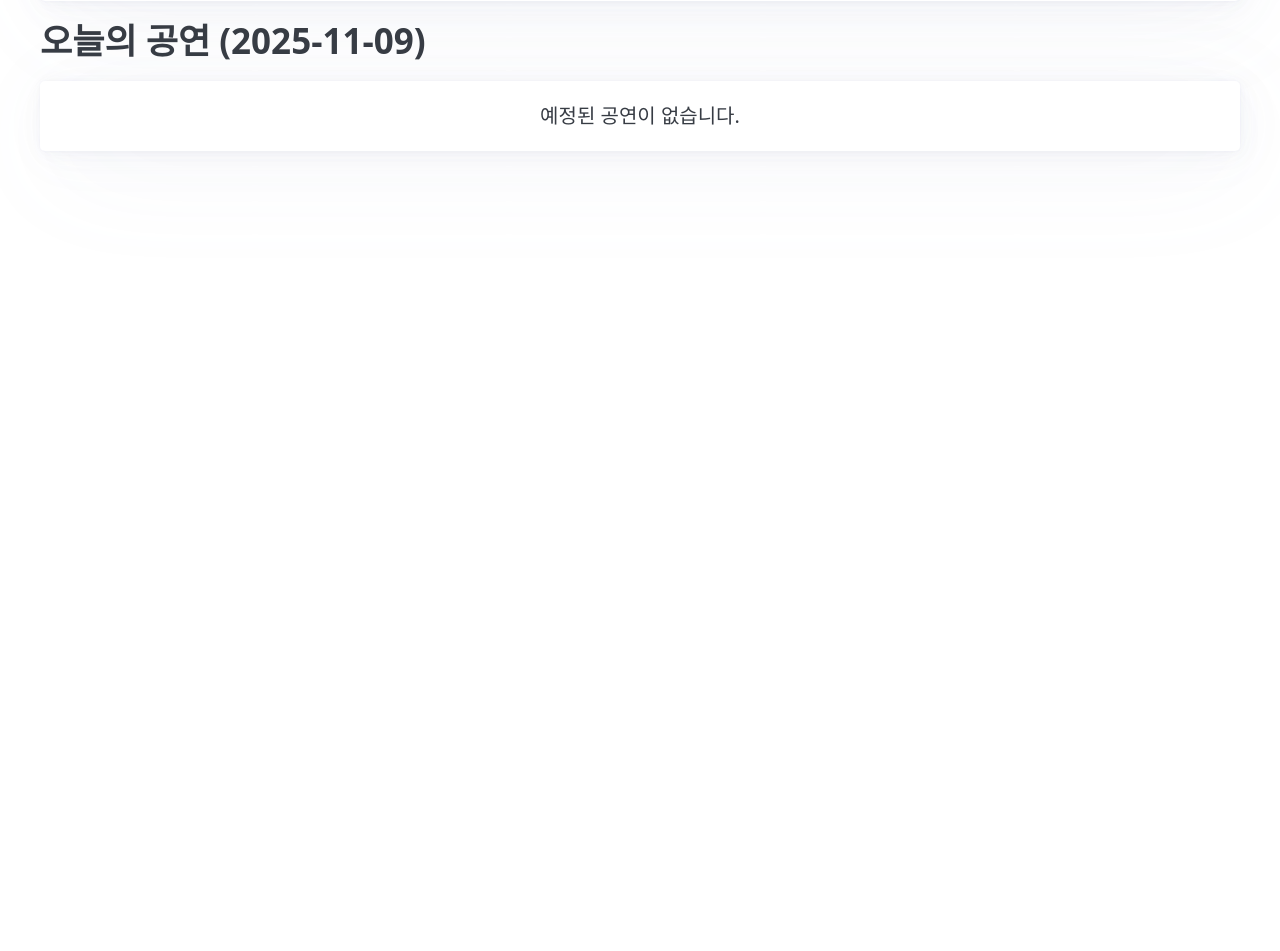
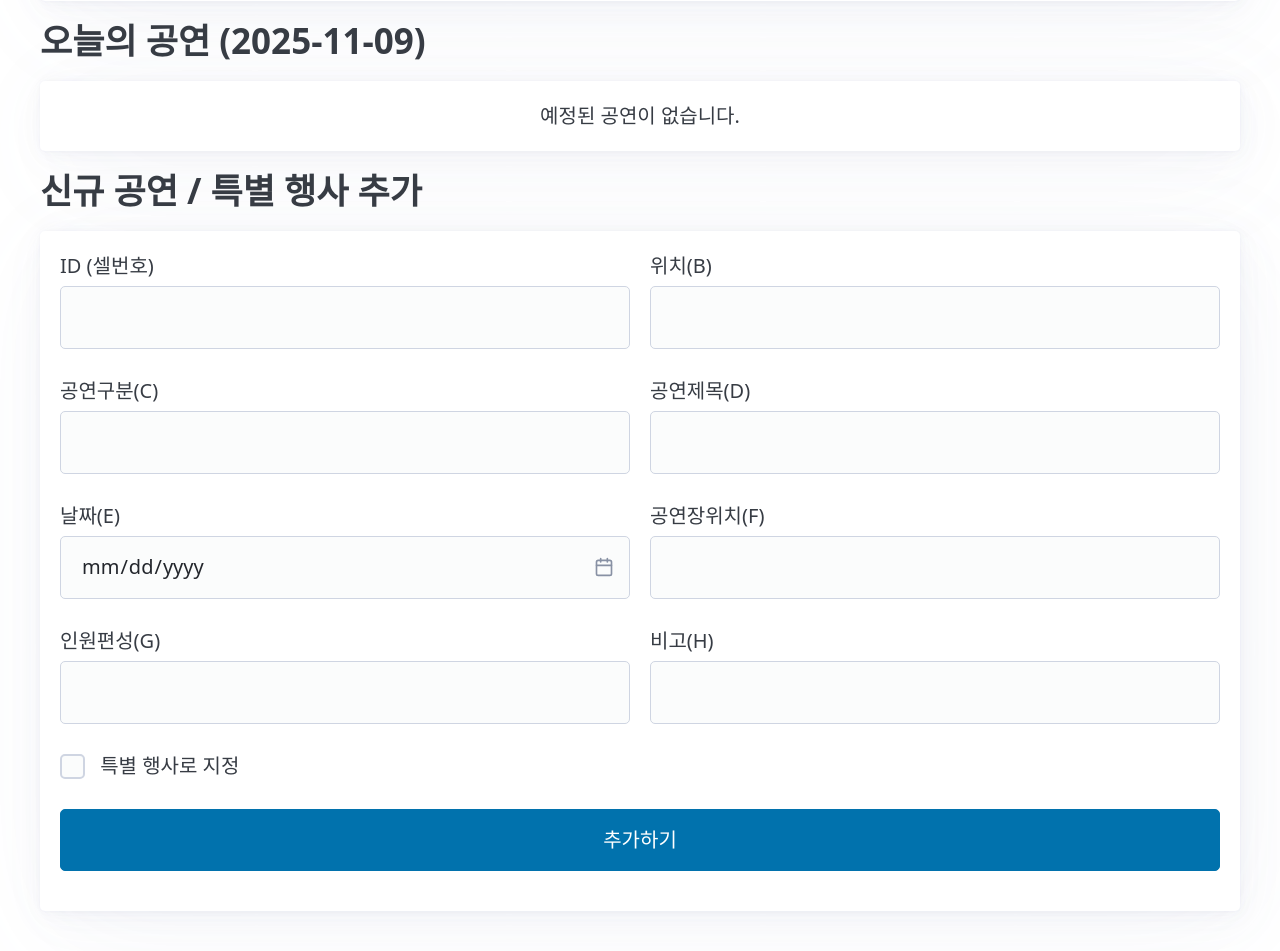
Before and after one commit to j-lee03/jh-02, a Flask app: page / in a window 1280 px wide. Shown: the part 368-1319 px from the top of the page. Before the commit the page ends 521 px from the top, so only its background shows below. Run offline with Flask 3, Linux system fonts and the light colour scheme; data that the repository does not hold is empty; some libraries are stand-ins or nearby versions.

Commit message:
Update index.html

```diff
--- a/templates/index.html
+++ b/templates/index.html
@@ -12,8 +12,9 @@
         .badge.approved { background-color: #28a745; color: white; }
         .badge.pending { background-color: #ffc107; color: black; }
         .badge.rejected { background-color: #dc3545; color: white; }
-        /* 휴지통 스타일 */
         .deleted-event { --pico-card-background-color: #f8f9fa; border-left: 4px solid var(--pico-del-color); opacity: 0.8; }
+        /* 드롭다운 버튼 스타일 조정 */
+        details.dropdown summary.contrast { --pico-form-element-border-color: var(--pico-contrast); color: var(--pico-contrast); }
     </style>
 </head>
 <body>
@@ -21,12 +22,8 @@
         <header style="margin-top: 2rem;">
             <h1>공연 일정 🗓️</h1>
             <nav>
-                <ul>
-                    <li><strong>기준: {{ today_str }}</strong></li>
-                </ul>
-                <ul>
-                    <li><a href="/?mode=trash" role="button" class="outline contrast">🗑️ 휴지통 보기</a></li>
-                </ul>
+                <ul><li><strong>기준: {{ today_str }}</strong></li></ul>
+                <ul><li><a href="/?mode=trash" role="button" class="outline contrast">🗑️ 휴지통 보기</a></li></ul>
             </nav>
         </header>
 
@@ -69,8 +66,9 @@
                             <strong>위치:</strong> {{ p.Location }} | <strong>구분:</strong> {{ p.Category }}<br>
                             <strong>장소:</strong> {{ p.Venue }} | <strong>인원:</strong> {{ p.TeamSetup }}
                             {% if p.Notes %}<br><strong>비고:</strong> {{ p.Notes }}{% endif %}
-                            {% if p.Status == 'Cancelled' %}
-                                <br><strong style="color: var(--pico-del-color);">🚫 삭제된 공연입니다.</strong>
+                            {% if p.Status == 'Cancelled' %}<br><strong style="color: var(--pico-del-color);">🚫 삭제된 공연입니다.</strong>{% endif %}
+                            {% if p.Status != 'Cancelled' and p.ApprovalStatus == '반려' and p.RejectionReason %}
+                                <br><strong style="color:#dc3545;">※ 반려 사유: {{ p.RejectionReason }}</strong>
                             {% endif %}
                         </p>
                     </div>
@@ -78,15 +76,24 @@
                     <footer>
                         <form action="/update" method="POST">
                             <input type="hidden" name="id_to_update" value="{{ p.ID }}">
-
                             {% if p.Status == 'Cancelled' %}
                                 <button type="submit" name="action" value="restore" class="primary">♻️ 공연 복구하기</button>
                             {% else %}
                                 <div class="grid" style="margin-bottom: 10px;">
                                     <label><input type="date" name="new_date" style="height: 100%;"></label>
                                     <button type="submit" name="action" value="change" class="secondary">날짜변경</button>
-                                    <button type="submit" name="action" value="cancel" class="contrast outline">삭제(휴지통)</button>
+
+                                    <details class="dropdown">
+                                        <summary role="button" class="contrast outline">취소/철회 선택</summary>
+                                        <ul>
+                                            <li><button type="submit" name="action" value="cancel_performance" class="outline contrast" style="border:none; text-align:left; width:100%;">🚫 공연 취소 (휴지통)</button></li>
+                                            {% if p.ApprovalStatus != '미승인' %}
+                                            <li><button type="submit" name="action" value="reset_approval" class="outline secondary" style="border:none; text-align:left; width:100%;">↩️ 결정 철회 (미승인으로)</button></li>
+                                            {% endif %}
+                                        </ul>
+                                    </details>
                                 </div>
+
                                 <div class="grid">
                                     <button type="submit" name="action" value="approve" class="primary" style="flex: 1;">승인</button>
                                     <button type="button" class="outline delete" onclick="toggleRejectForm('{{ p.ID }}')" style="flex: 1;">반려</button>
@@ -101,13 +108,37 @@
                 </article>
             {% else %}
                 <article style="text-align: center;">
-                    {% if current_mode == 'trash' %}
-                        휴지통이 비어있습니다.
-                    {% else %}
-                        예정된 공연이 없습니다.
-                    {% endif %}
+                    {% if current_mode == 'trash' %}휴지통이 비어있습니다.{% else %}예정된 공연이 없습니다.{% endif %}
                 </article>
             {% endfor %}
+        </section>
+
+        <section>
+            <h2>신규 공연 / 특별 행사 추가</h2>
+            <article>
+                <form action="/add" method="POST">
+                    <div class="grid">
+                        <label>ID (셀번호)<input type="text" name="id" required></label>
+                        <label>위치(B)<input type="text" name="location"></label>
+                    </div>
+                    <div class="grid">
+                        <label>공연구분(C)<input type="text" name="category"></label>
+                        <label>공연제목(D)<input type="text" name="title" required></label>
+                    </div>
+                    <div class="grid">
+                         <label>날짜(E)<input type="date" name="date" required></label>
+                        <label>공연장위치(F)<input type="text" name="venue"></label>
+                    </div>
+                    <div class="grid">
+                        <label>인원편성(G)<input type="text" name="team_setup"></label>
+                        <label>비고(H)<input type="text" name="notes"></label>
+                    </div>
+                    <fieldset>
+                        <label><input type="checkbox" name="event_type" value="Special"> 특별 행사로 지정</label>
+                    </fieldset>
+                    <button type="submit">추가하기</button>
+                </form>
+            </article>
         </section>
     </main>
     <script>
```
